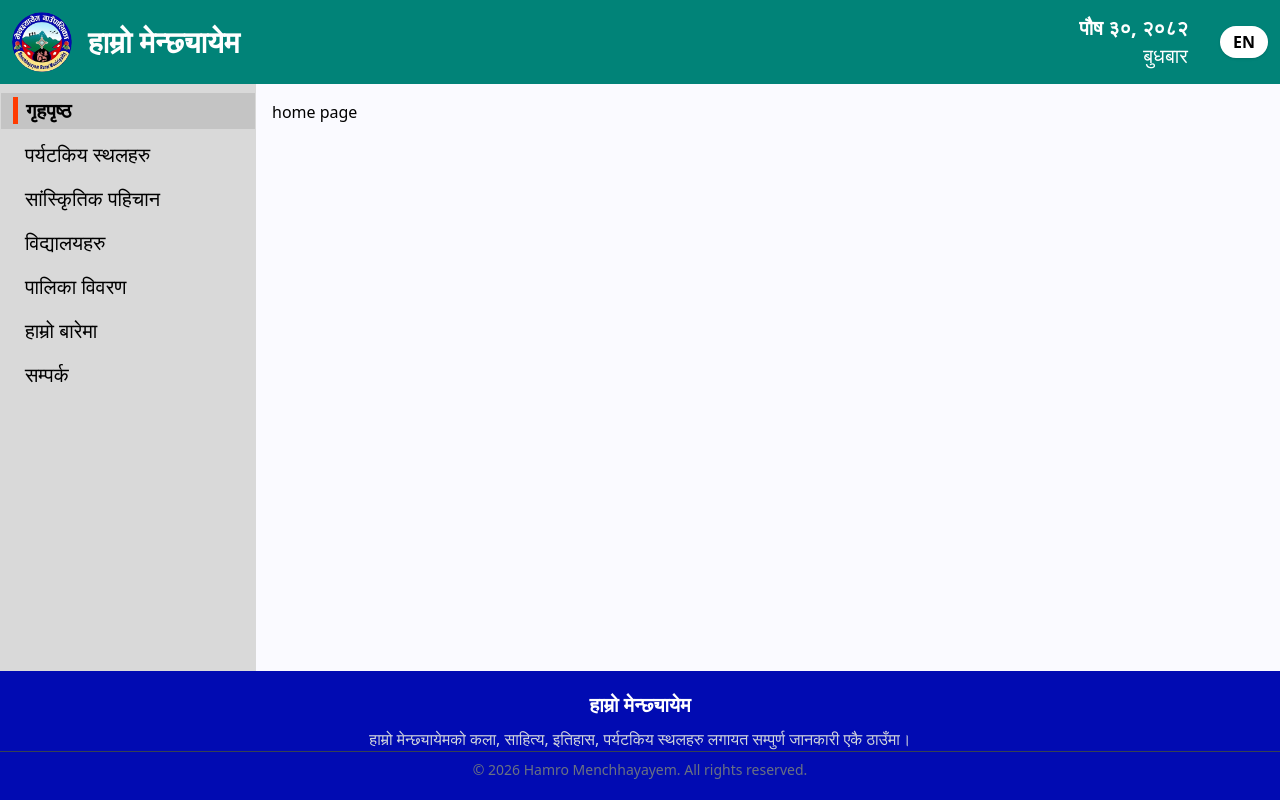
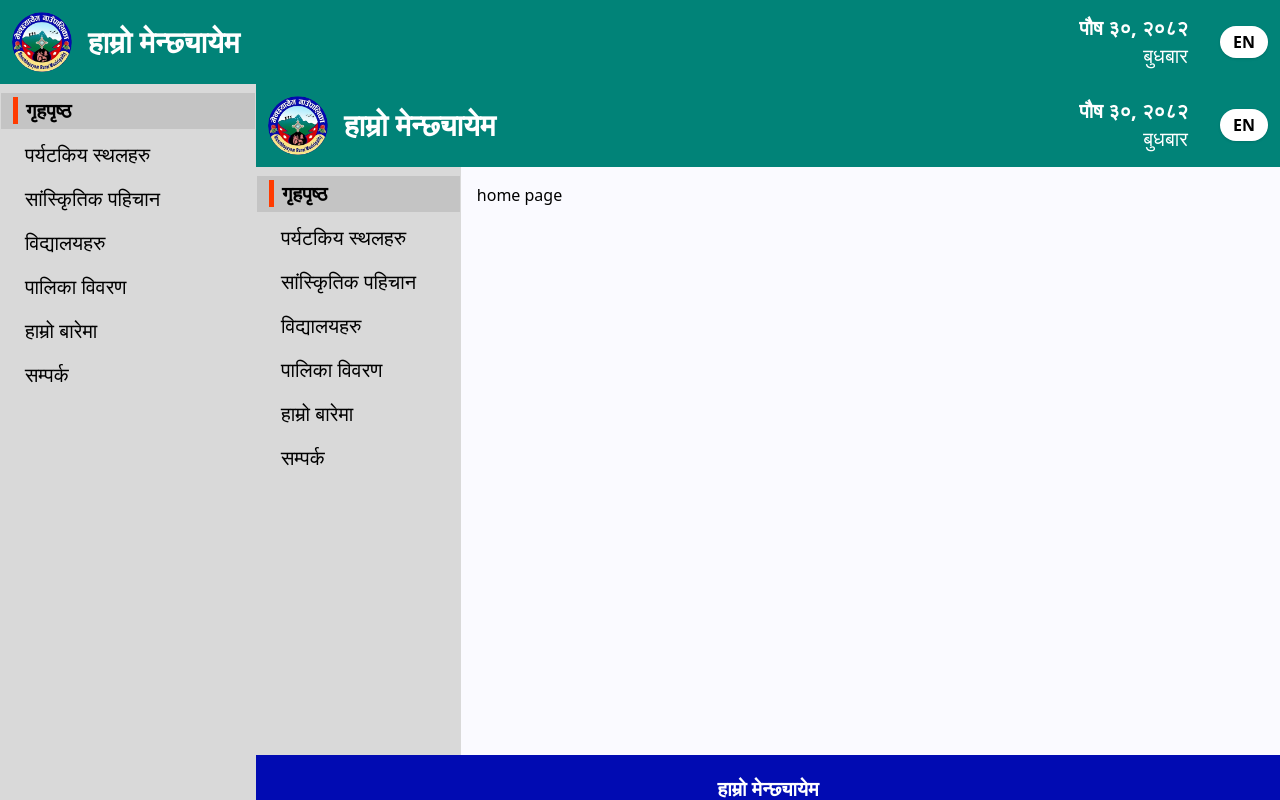
Before and after one commit to Kushal216/hamro-menchhayayem, a Next.js app: page / in a window 1280 px wide. Shown: the top 800 px of the page. Built offline with nearby package versions, Linux system fonts and the light colour scheme.

Commit message:
feat: root layout.tsx updated to use navbar footer and menubar

```diff
--- a/app/(public)/layout.jsx
+++ b/app/(public)/layout.jsx
@@ -19,24 +19,26 @@ export const metadata = {
 };
 
 export default function RootLayout({ children }) {
-  return (
-      <div
-        className={`${geistSans.variable} ${geistMono.variable} antialiased flex flex-col h-screen`}
-      >
-        <header>
-          <Navbar />
-        </header>
+  return (<div>
+    { children }
+    </div>
+      // <div
+      //   className={`${geistSans.variable} ${geistMono.variable} antialiased flex flex-col h-screen`}
+      // >
+      //   <header>
+      //     <Navbar />
+      //   </header>
 
-        <div className="body flex-1 flex">
-          <aside className="flex-1/5 ">
-            <Menubar />
-          </aside>
-          <main className="flex-4/5 ">{children}</main>
-        </div>
+      //   <div className="body flex-1 flex">
+      //     <aside className="flex-1/5 ">
+      //       <Menubar />
+      //     </aside>
+      //     <main className="flex-4/5 ">{children}</main>
+      //   </div>
 
-        <footer>
-          <Footer />
-        </footer>
-      </div>
+      //   <footer>
+      //     <Footer />
+      //   </footer>
+      // </div>
   );
 }
--- a/app/layout.jsx
+++ b/app/layout.jsx
@@ -2,6 +2,7 @@ import { Geist, Geist_Mono } from 'next/font/google';
 import './globals.css';
 import Menubar from '@/components/layout/Menubar';
 import Footer from '@/components/layout/Footer';
+import Navbar from '@/components/layout/Navbar';
 
 const geistSans = Geist({
   variable: '--font-geist-sans',
@@ -27,7 +28,26 @@ export default function RootLayout({ children }) {
       <body
         className={`${geistSans.variable} ${geistMono.variable} antialiased h-screen`}
       >
-        {children}
+        {/* {children} */}
+
+        <div
+          className={`flex flex-col h-screen`}
+        >
+          <header>
+            <Navbar />
+          </header>
+
+          <div className="body flex-1 flex">
+            <aside className="flex-1/5 ">
+              <Menubar />
+            </aside>
+            <main className="flex-4/5 ">{children}</main>
+          </div>
+
+          <footer>
+            <Footer />
+          </footer>
+        </div>
 
         {/* <footer>
           <Footer />
```
Also changed, not shown: app/page.jsx (+0 -14 lines).
